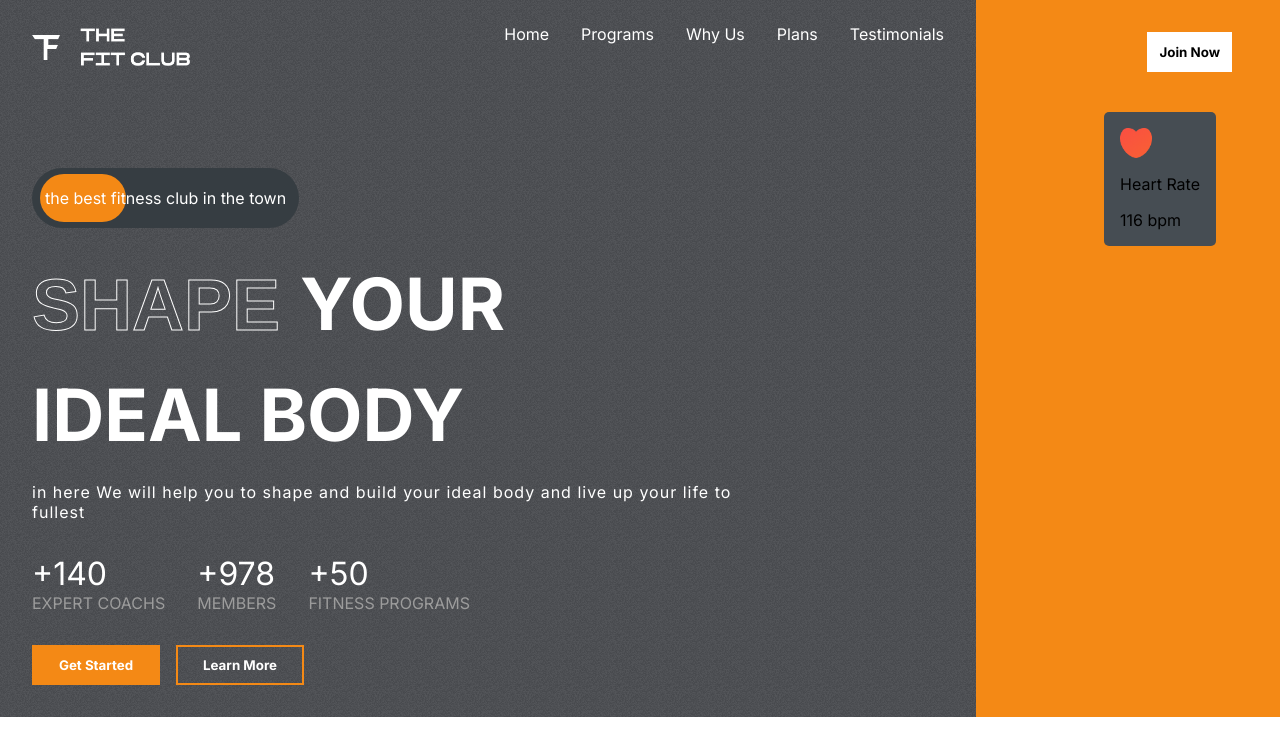
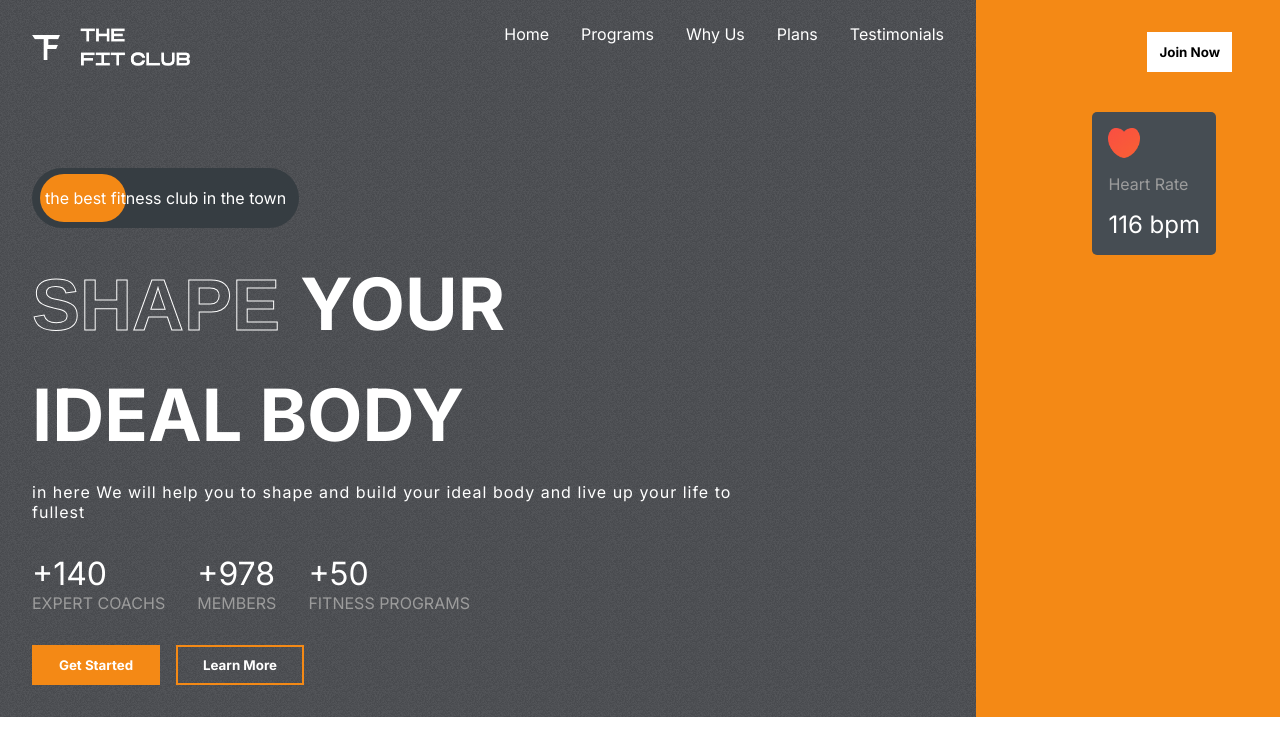
Before and after one commit to AlexMarquesAlves/fit-club-gym-app, a React (Vite) app: page / in a window 1280 px wide. Shown: the top 756 px of the page. Built offline with nearby package versions, Linux system fonts and the light colour scheme.

Commit message:
Feat: styling heart rate span child(2), child(3)

```diff
--- a/src/components/Hero/styles.scss
+++ b/src/components/Hero/styles.scss
@@ -123,6 +123,15 @@
          > img {
             width: 2rem;
          }
+
+         > :nth-child(2) {
+            color: var(--gray);
+         }
+
+         > :nth-child(3) {
+            color: white;
+            font-size: 1.5rem;
+         }
       }
    }
 }
```
